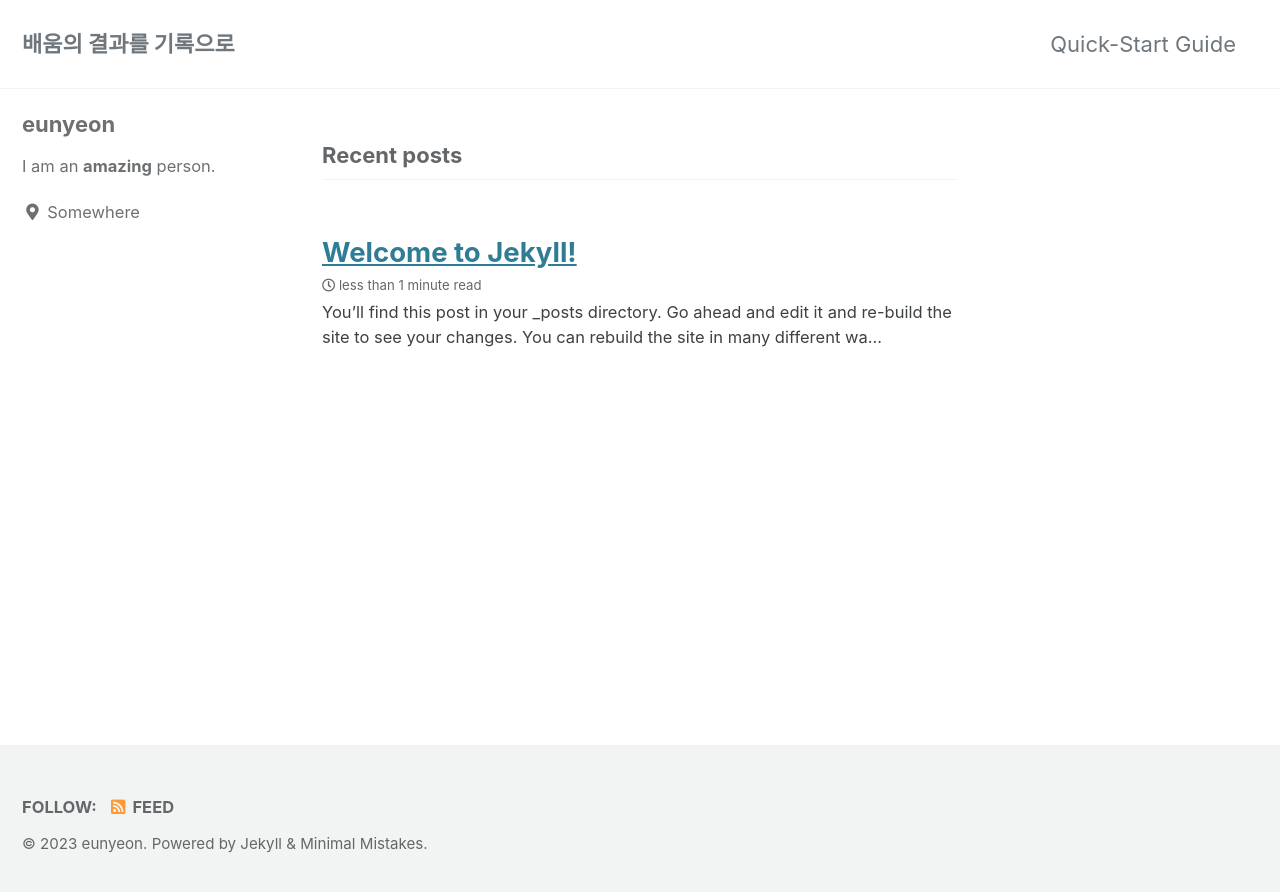
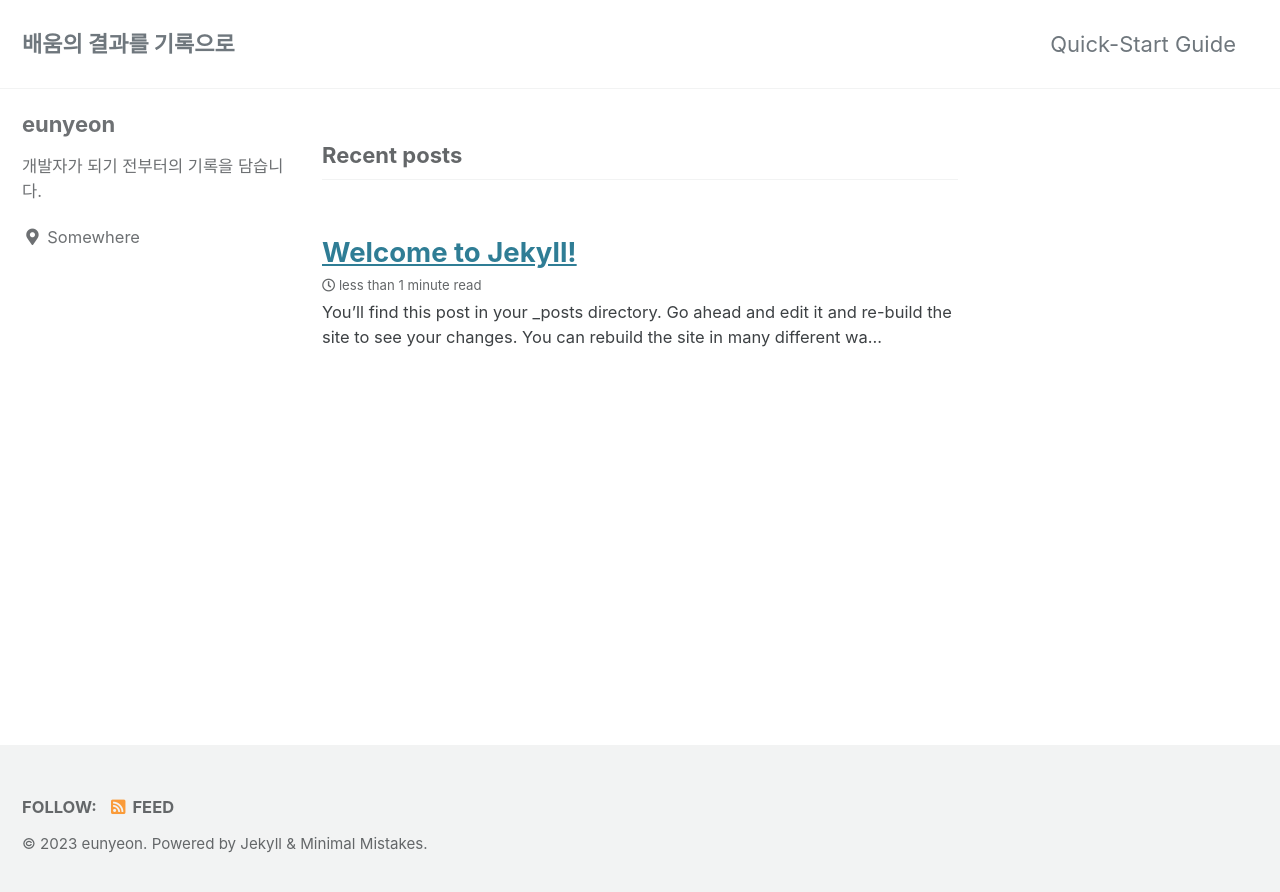
Before and after one commit to eunyeonKR/eunyeonKR.github.io, a Jekyll site: the page built from index.html, in a window 1280 px wide. Shown: the top 892 px of the page. Built offline with Jekyll 4.4.1, drawn with Linux system fonts in a browser that asks for light colours; cached includes are drawn as plain includes; the list of posts is cut into pages by our own code.

Commit message:
edit modify blog main

```diff
--- a/_config.yml
+++ b/_config.yml
@@ -106,7 +106,7 @@ analytics:
 author:
   name             : "eunyeon"
   avatar           : # path of avatar image, e.g. "/assets/images/bio-photo.jpg"
-  bio              : "I am an **amazing** person."
+  bio              : "개발자가 되기 전부터의 기록을 담습니다."
   location         : "Somewhere"
   email            :
   links:
```
